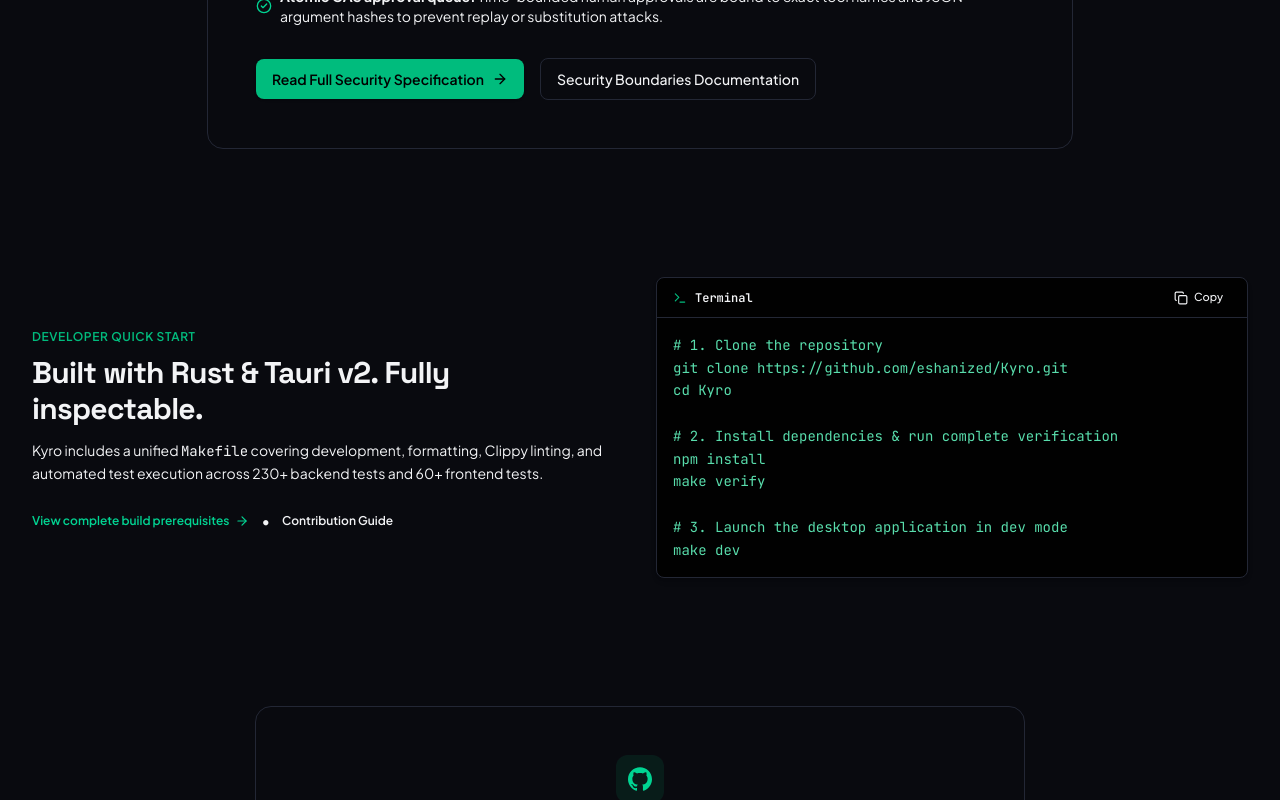
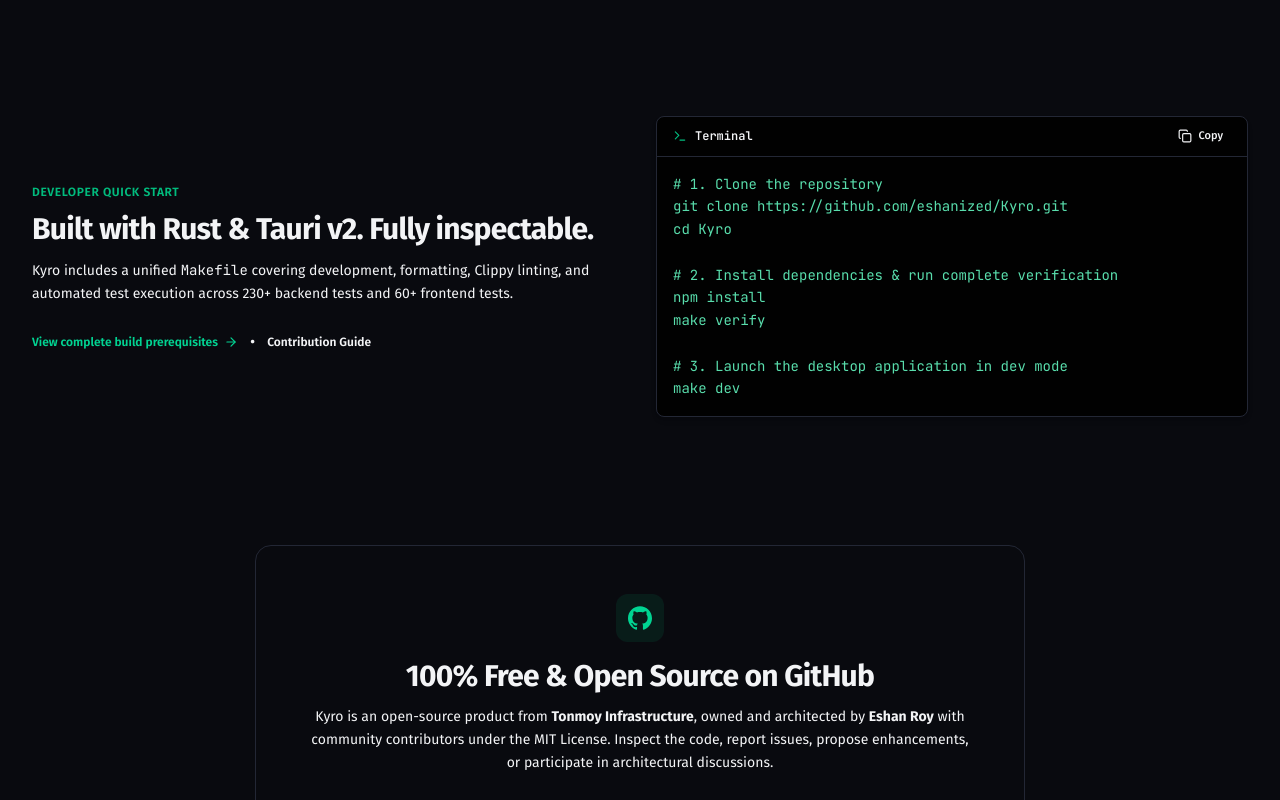
Before and after one commit to eshanized/kyro.tonmoyinfrastructure.org, a Next.js app: page / in a window 1280 px wide. Shown: the part 7980-8780 px from the top of the page. Built offline with nearby package versions, Linux system fonts and the light colour scheme.

Commit message:
refactor: update font configuration to use Fira Sans and streamline font display settings

```diff
--- a/app/globals.css
+++ b/app/globals.css
@@ -2,12 +2,13 @@
 
 @theme inline {
   --font-sans: var(--font-sans);
-  --font-display: var(--font-display);
+  --font-display: var(--font-sans);
   --font-mono: var(--font-mono);
 }
 
 @layer base {
   :root {
+    --font-display: var(--font-sans);
     color-scheme: dark;
     --background: #090a0f;
     --foreground: #f3f4f6;
@@ -62,6 +63,7 @@
   html {
     scroll-behavior: smooth;
     scroll-padding-top: 5rem;
+    font-family: var(--font-sans), system-ui, -apple-system, BlinkMacSystemFont, "Segoe UI", sans-serif;
   }
 
   body {
@@ -74,7 +76,7 @@
   }
 
   h1, h2, h3, h4, .font-display {
-    font-family: var(--font-display), var(--font-sans), sans-serif;
+    font-family: var(--font-sans), sans-serif;
     letter-spacing: -0.025em;
   }
 
--- a/app/layout.tsx
+++ b/app/layout.tsx
@@ -1,23 +1,16 @@
 import type { Metadata, Viewport } from "next";
-import { Plus_Jakarta_Sans, Space_Grotesk, JetBrains_Mono } from "next/font/google";
+import { Fira_Sans, JetBrains_Mono } from "next/font/google";
 import "./globals.css";
 import { ThemeProvider } from "@/components/ThemeProvider";
 import { Navbar } from "@/components/Navbar";
 import { Footer } from "@/components/Footer";
 import { siteConfig } from "@/lib/site-config";
 
-const sansFont = Plus_Jakarta_Sans({
+const firaSans = Fira_Sans({
   subsets: ["latin"],
   variable: "--font-sans",
   display: "swap",
-  weight: ["400", "500", "600", "700", "800"],
-});
-
-const displayFont = Space_Grotesk({
-  subsets: ["latin"],
-  variable: "--font-display",
-  display: "swap",
-  weight: ["500", "600", "700"],
+  weight: ["300", "400", "500", "600", "700", "800", "900"],
 });
 
 const monoFont = JetBrains_Mono({
@@ -168,7 +161,7 @@
   return (
     <html
       lang="en"
-      className={`${sansFont.variable} ${displayFont.variable} ${monoFont.variable}`}
+      className={`${firaSans.variable} ${monoFont.variable}`}
       suppressHydrationWarning
     >
       <head>
```
